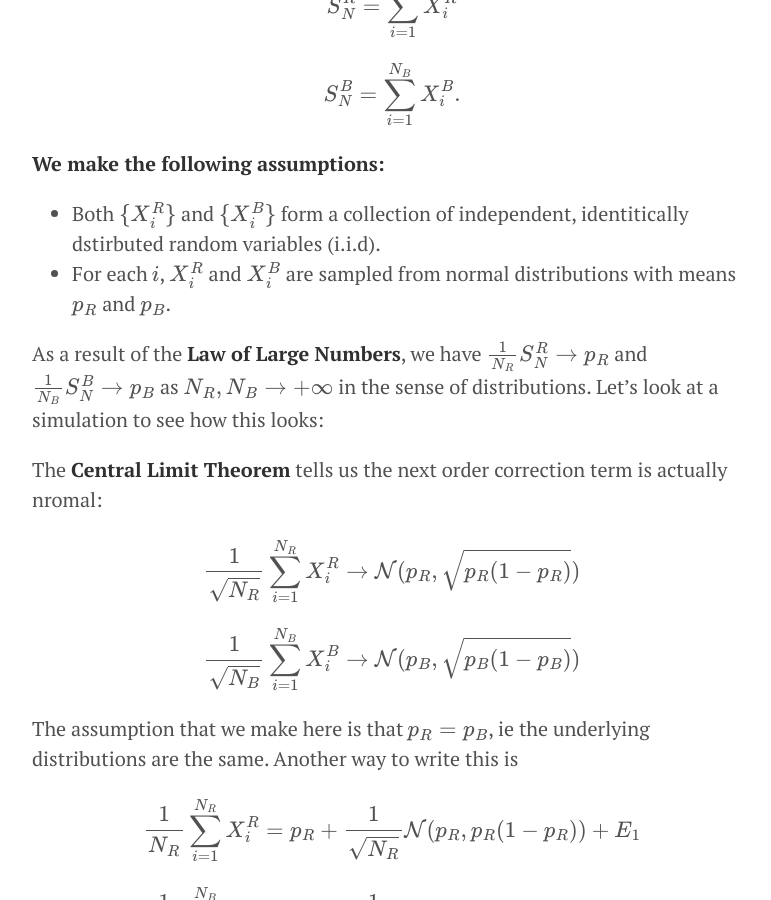
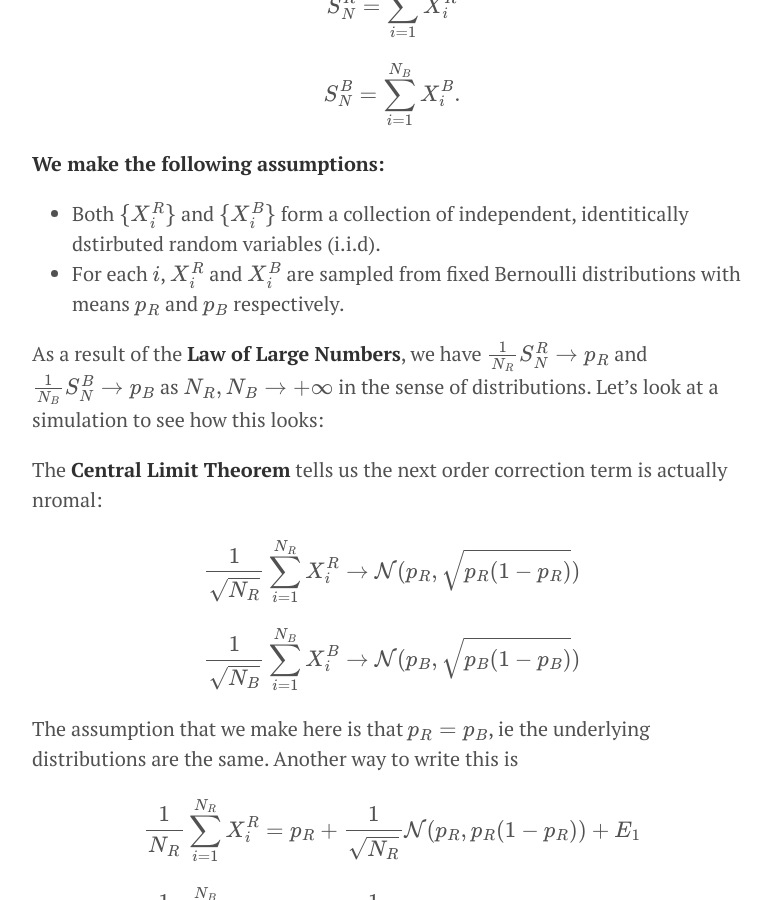
Before and after one commit to doriang102/doriang102.github.io, a Jekyll site: the page built from _posts/2017-05-28-hypothesis-testing.md, in a window 1280 px wide and 900 px high, scrolled down 785 px. Shown: the whole window, without its empty margins (248-1019 px from the left). Built offline with Jekyll 4.4.1, drawn with Linux system fonts in a browser that asks for light colours; our own code applies the rules of GitHub Pages for plain Markdown files; formulas are drawn with MathJax 3.

Commit message:
Update 2017-05-28-hypothesis-testing.md

```diff
--- a/_posts/2017-05-28-hypothesis-testing.md
+++ b/_posts/2017-05-28-hypothesis-testing.md
@@ -17,7 +17,7 @@ $$
 
 **We make the following assumptions:**
 - Both $$\{X_i^R\}$$ and $$\{X_i^B\}$$ form a collection of independent, identitically dstirbuted random variables (i.i.d).
-- For each $$i$$, $$X_i^R$$ and $$X_i^B$$ are sampled from normal distributions with means $$p_R$$ and $$p_B$$.
+- For each $$i$$, $$X_i^R$$ and $$X_i^B$$ are sampled from fixed Bernoulli distributions with means $$p_R$$ and $$p_B$$ respectively.
 
 As a result of the **Law of Large Numbers**, we have $$\frac{1}{N_R}S_N^R \to p_R$$ and $$\frac{1}{N_B}S_N^B \to p_B$$ as $$N_R,N_B \to +\infty$$ in the sense of distributions. Let's look at a simulation to see how this looks:
 
```
